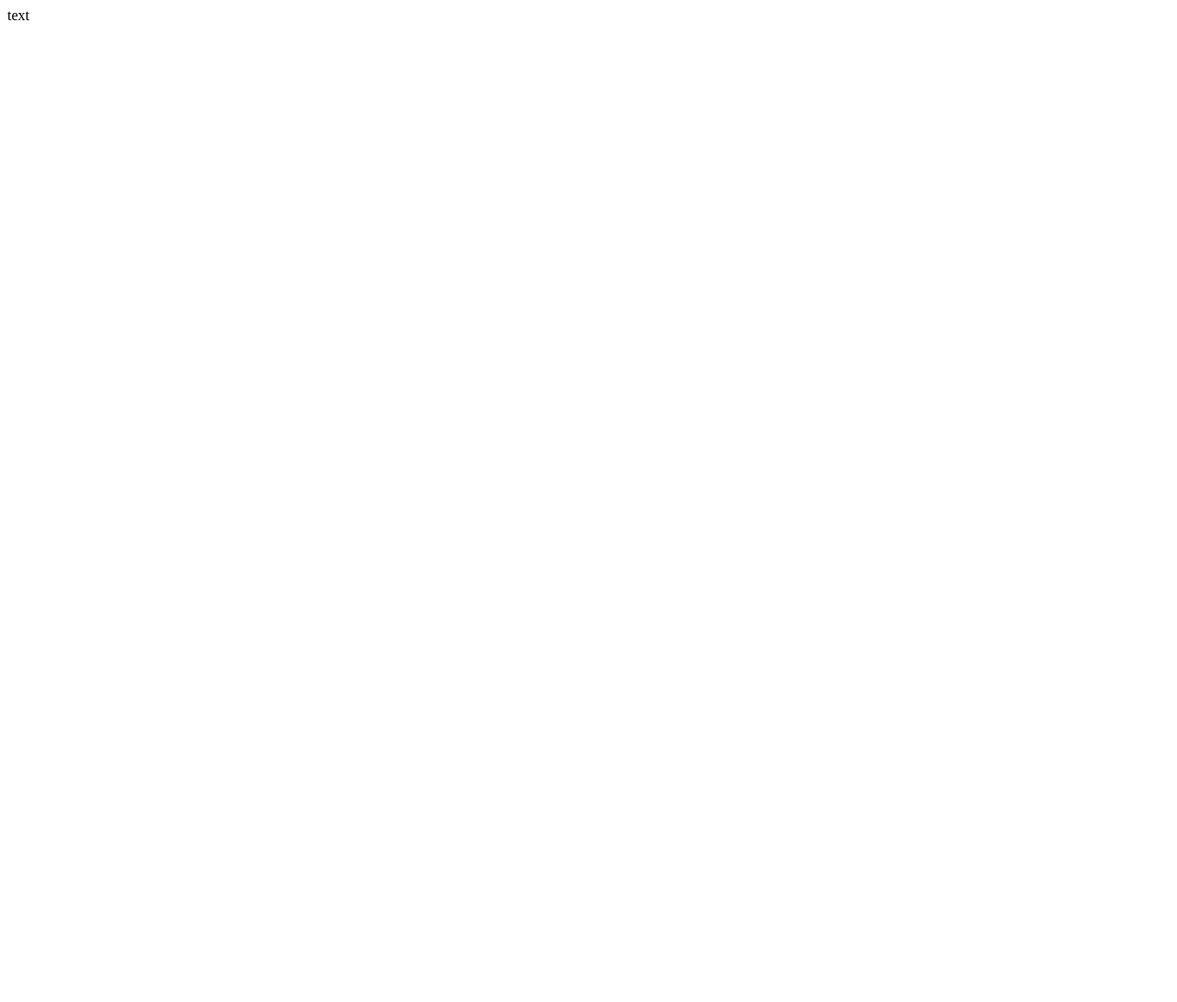
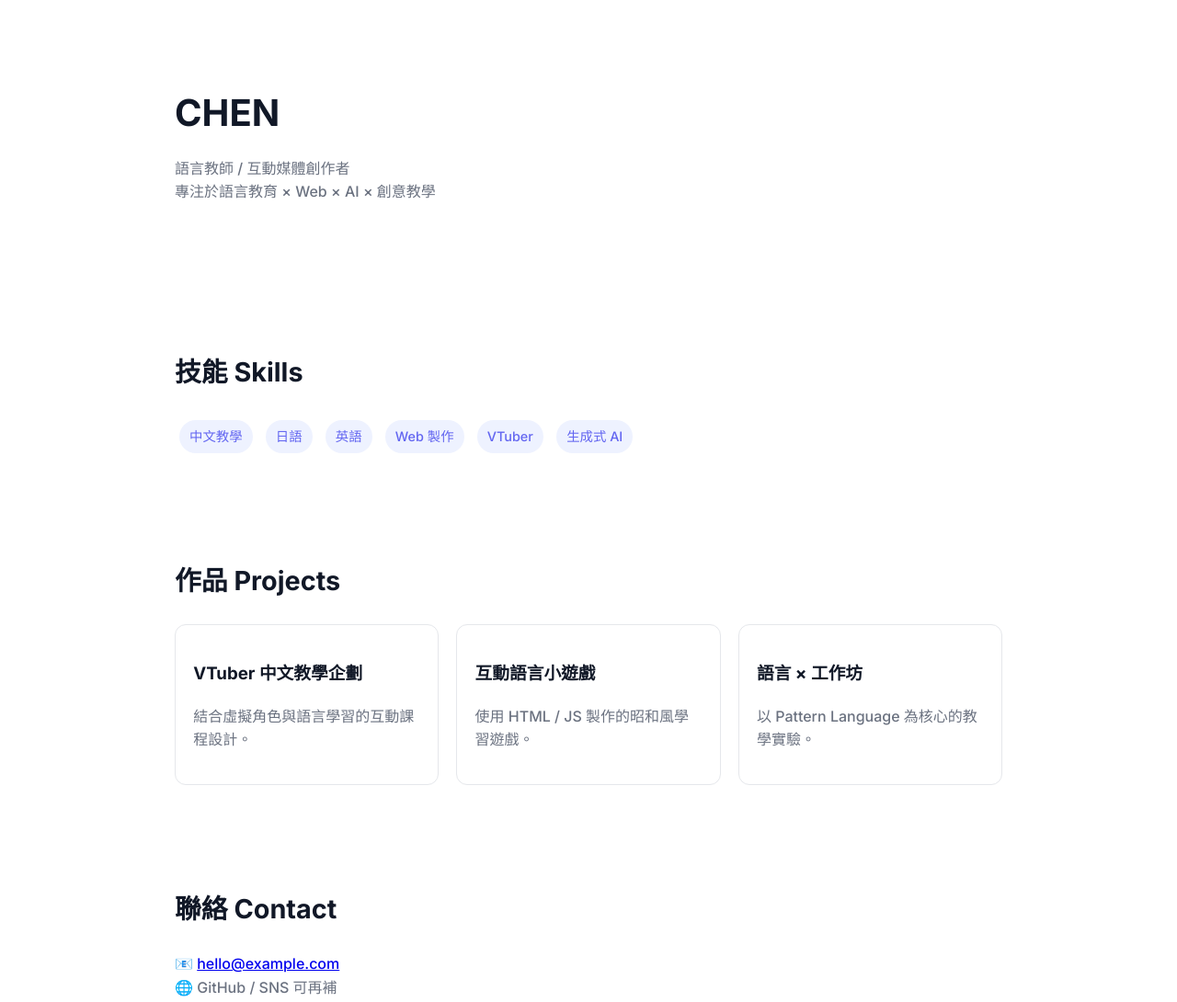
Before and after one commit to finnapop/DHGSVR, a plain HTML site: page index.html in a window 1280 px wide. Shown: the top 1090 px of the page at 92% size. Before the commit the page ends 800 px from the top, so only its background shows below. Drawn offline with Linux system fonts and the light colour scheme.

Commit message:
Update index.html

```diff
--- a/index.html
+++ b/index.html
@@ -1,8 +1,136 @@
-<html>
-    <head>
-        <title>チェンのポートフォリオ</title>
-    </head>
-    <body>
-        text
-    </body>
+<!DOCTYPE html>
+<html lang="zh-Hant">
+<head>
+  <meta charset="UTF-8" />
+  <meta name="viewport" content="width=device-width, initial-scale=1.0"/>
+  <title>CHEN｜個人作品集</title>
+
+  <!-- Google Font -->
+  <link href="https://fonts.googleapis.com/css2?family=Inter:wght@300;500;700&display=swap" rel="stylesheet">
+
+  <style>
+    :root {
+      --bg: #ffffff;
+      --text: #111827;
+      --muted: #6b7280;
+      --accent: #6366f1;
+    }
+
+    body {
+      margin: 0;
+      font-family: 'Inter', sans-serif;
+      background: var(--bg);
+      color: var(--text);
+      line-height: 1.6;
+    }
+
+    header {
+      padding: 4rem 1.5rem;
+      max-width: 900px;
+      margin: auto;
+    }
+
+    h1 {
+      font-size: 2.5rem;
+      margin-bottom: 0.5rem;
+    }
+
+    h2 {
+      margin-top: 3rem;
+      font-size: 1.8rem;
+    }
+
+    p {
+      color: var(--muted);
+      max-width: 600px;
+    }
+
+    section {
+      padding: 2rem 1.5rem;
+      max-width: 900px;
+      margin: auto;
+    }
+
+    .skills span {
+      display: inline-block;
+      background: #eef2ff;
+      color: var(--accent);
+      padding: 0.4rem 0.7rem;
+      margin: 0.3rem;
+      border-radius: 999px;
+      font-size: 0.9rem;
+    }
+
+    .projects {
+      display: grid;
+      grid-template-columns: repeat(auto-fit, minmax(240px, 1fr));
+      gap: 1.2rem;
+    }
+
+    .card {
+      border: 1px solid #e5e7eb;
+      border-radius: 12px;
+      padding: 1.2rem;
+    }
+
+    footer {
+      text-align: center;
+      padding: 3rem 1rem;
+      font-size: 0.9rem;
+      color: var(--muted);
+    }
+  </style>
+</head>
+
+<body>
+
+<header>
+  <h1>CHEN</h1>
+  <p>語言教師 / 互動媒體創作者<br>
+     專注於語言教育 × Web × AI × 創意教學</p>
+</header>
+
+<section>
+  <h2>技能 Skills</h2>
+  <div class="skills">
+    <span>中文教學</span>
+    <span>日語</span>
+    <span>英語</span>
+    <span>Web 製作</span>
+    <span>VTuber</span>
+    <span>生成式 AI</span>
+  </div>
+</section>
+
+<section>
+  <h2>作品 Projects</h2>
+  <div class="projects">
+    <div class="card">
+      <h3>VTuber 中文教學企劃</h3>
+      <p>結合虛擬角色與語言學習的互動課程設計。</p>
+    </div>
+    <div class="card">
+      <h3>互動語言小遊戲</h3>
+      <p>使用 HTML / JS 製作的昭和風學習遊戲。</p>
+    </div>
+    <div class="card">
+      <h3>語言 × 工作坊</h3>
+      <p>以 Pattern Language 為核心的教學實驗。</p>
+    </div>
+  </div>
+</section>
+
+<section>
+  <h2>聯絡 Contact</h2>
+  <p>
+    📧 <a href="mailto:hello@example.com">hello@example.com</a><br>
+    🌐 GitHub / SNS 可再補
+  </p>
+</section>
+
+<footer>
+  © 2025 CHEN
+</footer>
+
+</body>
 </html>
```
